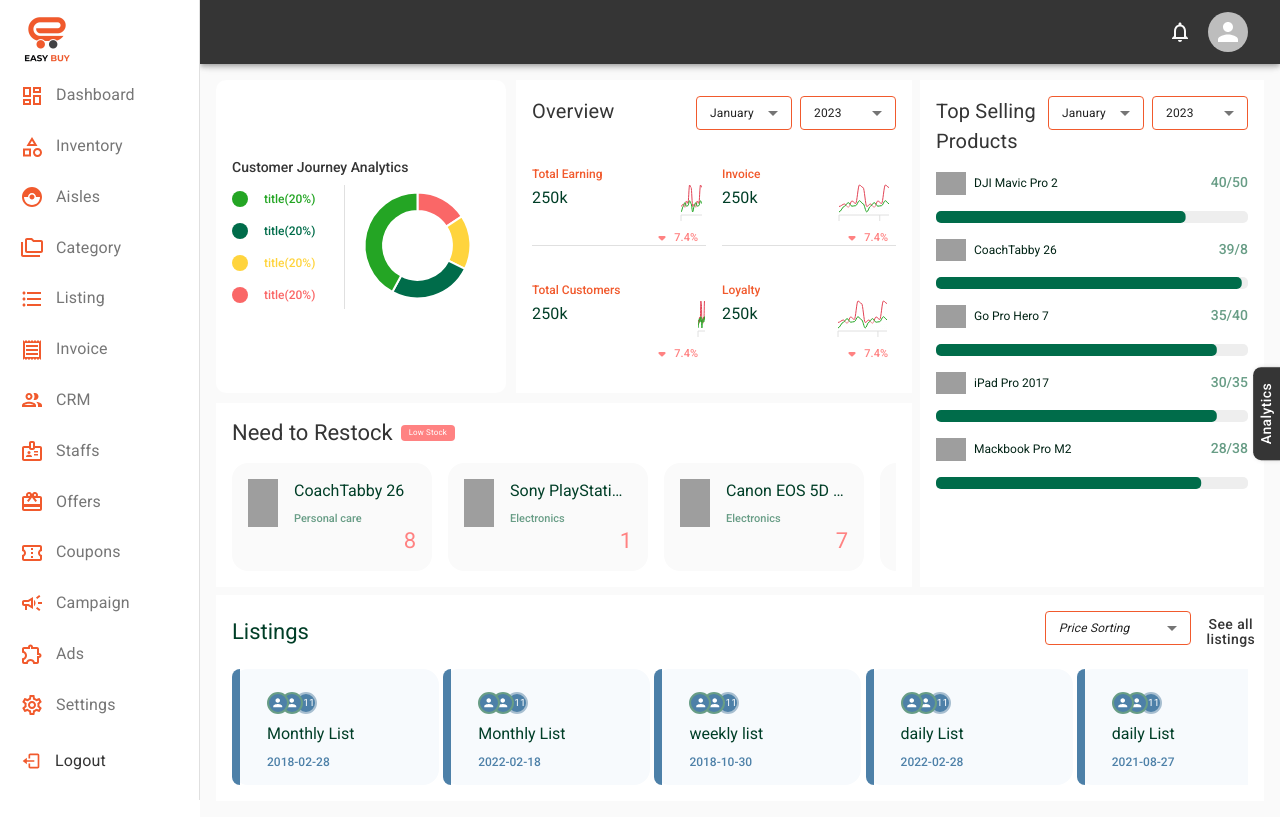
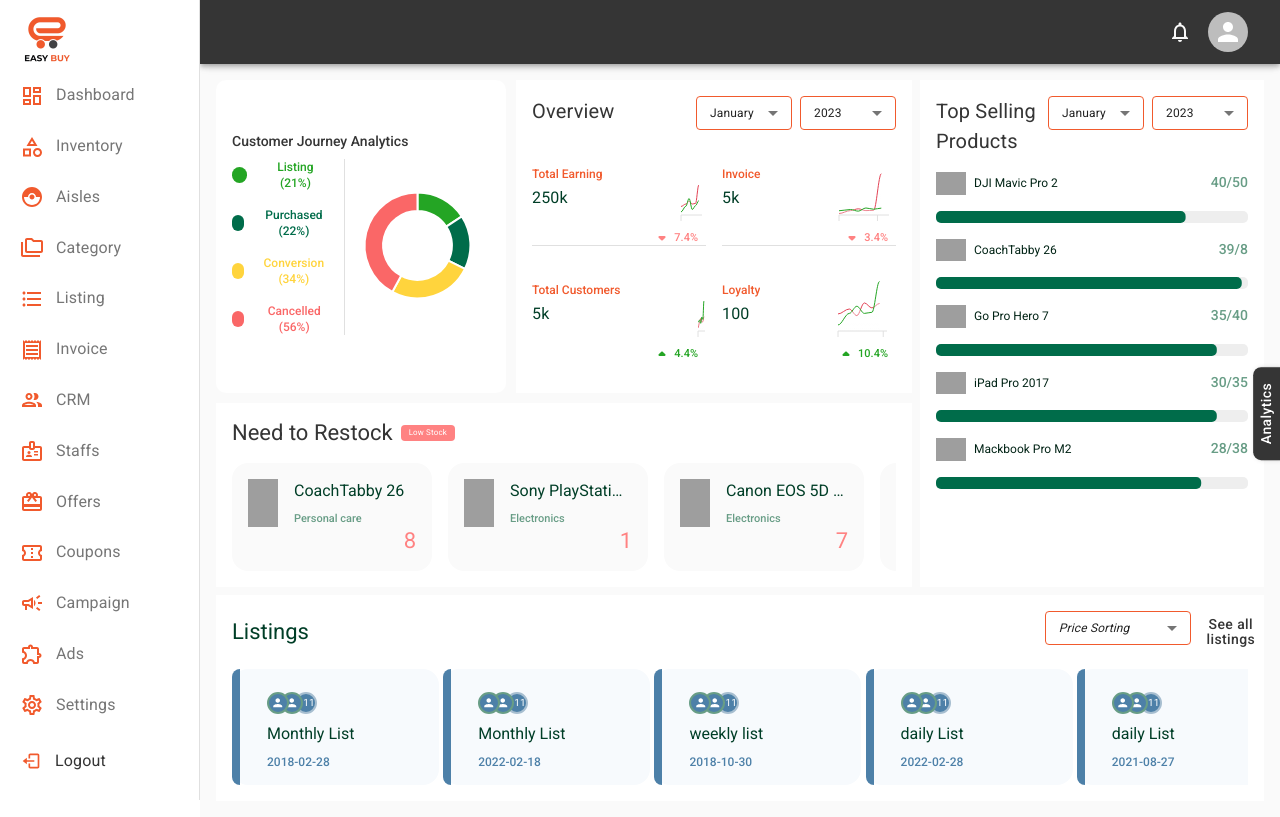
Before and after one commit to salman-webpro/easy-buy-dashboard, a React (Vite) app: page /easy-buy-dashboard/dashboard in a window 1280 px wide. Built offline with nearby package versions, Linux system fonts and the light colour scheme; grey boxes are pictures that could not be loaded.

Commit message:
chart data update

```diff
--- a/src/components/CommonComps/PieCharts.jsx
+++ b/src/components/CommonComps/PieCharts.jsx
@@ -5,11 +5,9 @@ import Divider from '@mui/material/Divider';
 
 const PieCharts = ({ isDashboard }) => {
     const PieTitles = ['Listing', 'Purchased', 'Conversion', 'Cancelled'];
-    let ChartData = [{ data: [21, 22, 34, 56] }, PieTitles];
     const [PieChartsData, setPieChartsData] = useState([21, 22, 34, 56]);
     const emptyStackColors = ['#24A524', '#006C4A', '#FFD43D', '#FA6767'];
 
-    let MDcLabels = PieChartsData?.data?.map((entry) => entry.category);
     // console.log(MDcLabels);
     let [MDcChartState, setMDcChartState] = React.useState({
         series: [21, 22, 34, 56],
@@ -25,8 +23,8 @@ const PieCharts = ({ isDashboard }) => {
             dataLabels: {
                 enabled: false,
             },
-            colors: ['#FA6767', '#FFD43D', '#006C4A', '#24A524'],
-            labels: [],
+            colors: ['#24A524', '#006C4A', '#FFD43D', '#FA6767'],
+            labels: PieTitles,
             responsive: [
                 {
                     breakpoint: 480,
@@ -81,7 +79,7 @@ const PieCharts = ({ isDashboard }) => {
                                 }}
                                 variant={'labelMedium'}
                             >
-                                title(20%)
+                                {PieTitles[index % PieTitles.length]} ({entry}%)
                             </Typography>
                         </Stack>
                     </Stack>
--- a/src/components/DashboaredComps/FitaChart.jsx
+++ b/src/components/DashboaredComps/FitaChart.jsx
@@ -3,19 +3,19 @@ import { Stack } from '@mui/material';
 import Typography from '@mui/material/Typography';
 import ReactApexChart from 'react-apexcharts';
 import ArrowDropDownRoundedIcon from '@mui/icons-material/ArrowDropDownRounded';
-
-let ProfitData = [31, 40, 28, 51, 42, 109, 100, 31, 40, 28, 51, 42, 109, 100];
-let LossData = [11, 32, 45, 32, 34, 52, 41, 11, 32, 45, 32, 34, 52, 41];
-const FitaChart = ({ title, value, percentage }) => {
+import ArrowDropUpRoundedIcon from '@mui/icons-material/ArrowDropUpRounded';
+let ProfitData = [31, 40, 28, 51, 42, 109];
+let LossData = [11, 32, 45, 32, 34, 52, 41];
+const FitaChart = ({ title, value, percentage, ThisMonth, LastMonth, status }) => {
     let [ChartSet, setChartSet] = React.useState({
         series: [
             {
                 name: 'series1',
-                data: [31, 40, 28, 51, 42, 109, 100, 31, 40, 28, 51, 42, 109, 100],
+                data: ThisMonth,
             },
             {
                 name: 'series2',
-                data: [11, 32, 45, 32, 34, 52, 41, 11, 32, 45, 32, 34, 52, 41],
+                data: LastMonth,
             },
         ],
         options: {
@@ -44,13 +44,6 @@ const FitaChart = ({ title, value, percentage }) => {
                     '2018-09-19T04:30:00.000Z',
                     '2018-09-19T05:30:00.000Z',
                     '2018-09-19T06:30:00.000Z',
-                    '2018-09-19T07:30:00.000Z',
-                    '2018-09-19T08:30:00.000Z',
-                    '2018-09-19T09:30:00.000Z',
-                    '2018-09-19T10:30:00.000Z',
-                    '2018-09-19T11:30:00.000Z',
-                    '2018-09-19T12:30:00.000Z',
-                    '2018-09-19T13:30:00.000Z',
                 ],
                 labels: {
                     show: false,
@@ -82,33 +75,6 @@ const FitaChart = ({ title, value, percentage }) => {
             },
         },
     });
-
-    // useEffect(() => {
-    //     // Check if chartData is available before updating chartState
-    //     if (chartData?.data?.length > 0) {
-    //         const x = chartData?.data?.map((entry) => entry.date);
-    //         const y = chartData?.data?.map((entry) => entry.total_scan);
-    //         // console.log('x data', x);
-    //         // console.log('y data', y);
-    //
-    //         setChartState({
-    //             ...chartState,
-    //             series: [
-    //                 {
-    //                     name: 'series1',
-    //                     data: y,
-    //                 },
-    //             ],
-    //             options: {
-    //                 ...chartState.options,
-    //                 xaxis: {
-    //                     ...chartState.options.xaxis,
-    //                     categories: x,
-    //                 },
-    //             },
-    //         });
-    //     }
-    // }, [chartData]);
 
     return (
         <Stack
@@ -142,8 +108,15 @@ const FitaChart = ({ title, value, percentage }) => {
                     alignItems={'center'}
                     sx={{ position: 'absolute', bottom: -5, right: 8 }}
                 >
-                    <ArrowDropDownRoundedIcon color={'red'} />
-                    <Typography variant={'labelSmall'} color={'red.main'}>
+                    {status === 'up' ? (
+                        <ArrowDropUpRoundedIcon color='positive' />
+                    ) : (
+                        <ArrowDropDownRoundedIcon color={'red'} />
+                    )}
+                    <Typography
+                        variant={'labelSmall'}
+                        color={status === 'up' ? 'positive.main' : 'red.main'}
+                    >
                         {percentage}
                     </Typography>
                 </Stack>
--- a/src/components/DashboaredComps/Overview.jsx
+++ b/src/components/DashboaredComps/Overview.jsx
@@ -7,6 +7,22 @@ import YearFilter from '../CommonComps/YearFilter';
 import FitaChart from './FitaChart';
 import Box from '@mui/material/Box';
 
+const earning = {
+    ThisMonth: [31, 40, 50, 40, 42, 109],
+    LastMonth: [11, 32, 60, 20, 34, 52],
+};
+const customers = {
+    ThisMonth: [11, 32, 45, 32, 34, 52],
+    LastMonth: [31, 40, 28, 51, 42, 109],
+};
+const Loyelty = {
+    ThisMonth: [31, 40, 28, 51, 42, 50],
+    LastMonth: [11, 32, 45, 32, 34, 90],
+};
+const invoice = {
+    ThisMonth: [11, 32, 45, 32, 34, 300],
+    LastMonth: [31, 40, 28, 51, 42, 50],
+};
 const Overview = () => {
     let [yearFilterValue, setYearFilterValue] = React.useState('2023');
     let [MonthFilterValue, setMonthFilterValue] = React.useState('January');
@@ -38,20 +54,48 @@ const Overview = () => {
             <Grid container spacing={2}>
                 <Grid item md={6} sm={12} mb={2}>
                     <Stack>
-                        <FitaChart title={'Total Earning'} value={'250k'} percentage={'7.4%'} />
+                        <FitaChart
+                            title={'Total Earning'}
+                            value={'250k'}
+                            percentage={'7.4%'}
+                            ThisMonth={earning.ThisMonth}
+                            LastMonth={earning.LastMonth}
+                            status={'down'}
+                        />
                     </Stack>
                     <Divider />
                     <Stack>
-                        <FitaChart title={'Total Customers'} value={'250k'} percentage={'7.4%'} />
+                        <FitaChart
+                            title={'Total Customers'}
+                            value={'5k'}
+                            percentage={'4.4%'}
+                            ThisMonth={customers.ThisMonth}
+                            LastMonth={customers.LastMonth}
+                            status={'up'}
+                        />
                     </Stack>
                 </Grid>
                 <Grid item md={6}>
                     <Stack>
-                        <FitaChart title={'Invoice'} value={'250k'} percentage={'7.4%'} />
+                        <FitaChart
+                            title={'Invoice'}
+                            value={'5k'}
+                            percentage={'3.4%'}
+                            ThisMonth={invoice.ThisMonth}
+                            LastMonth={invoice.LastMonth}
+                            status={'down'}
+                        />
                     </Stack>
                     <Divider />
                     <Stack>
-                        <FitaChart title={'Loyalty'} value={'250k'} percentage={'7.4%'} />
+                        <FitaChart
+                            title={'Loyalty'}
+                            value={'100'}
+                            percentage={'10.4%'}
+                            ThisMonth={Loyelty.ThisMonth}
+                            LastMonth={Loyelty.LastMonth}
+                            status={'up'}
+                        />
                     </Stack>
                 </Grid>
             </Grid>
```
